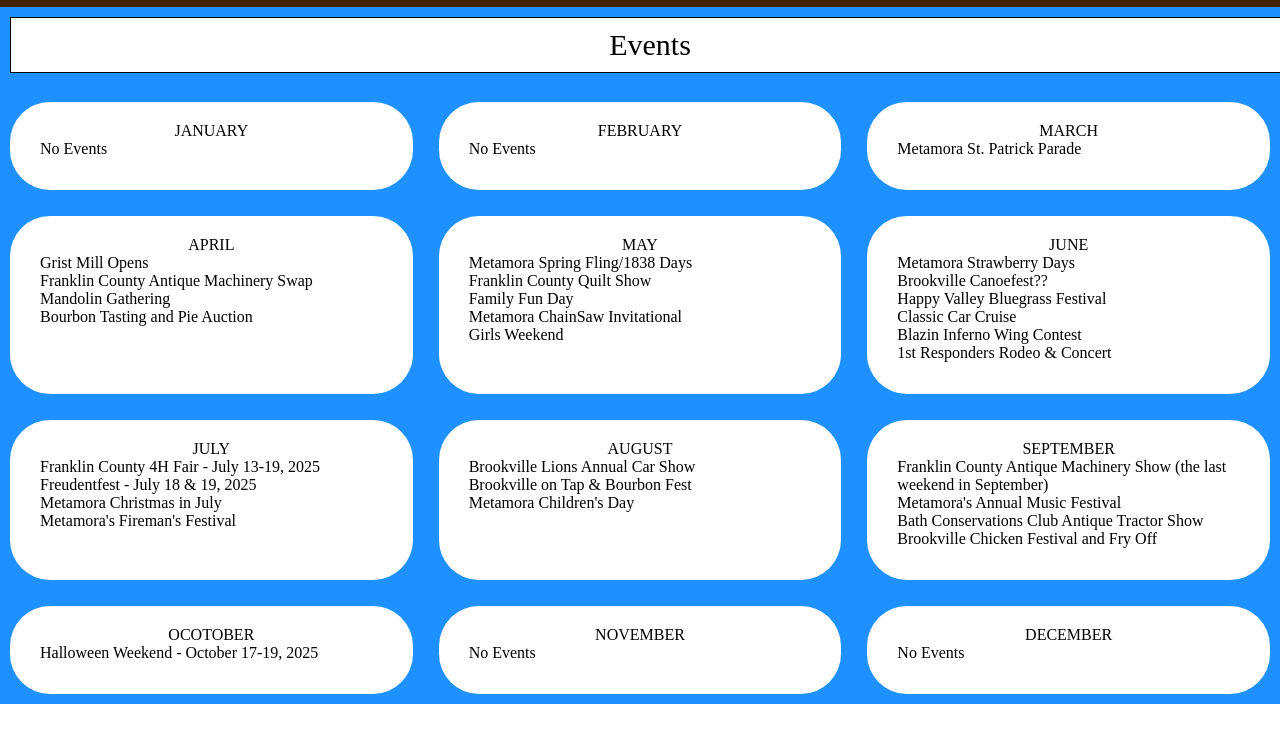
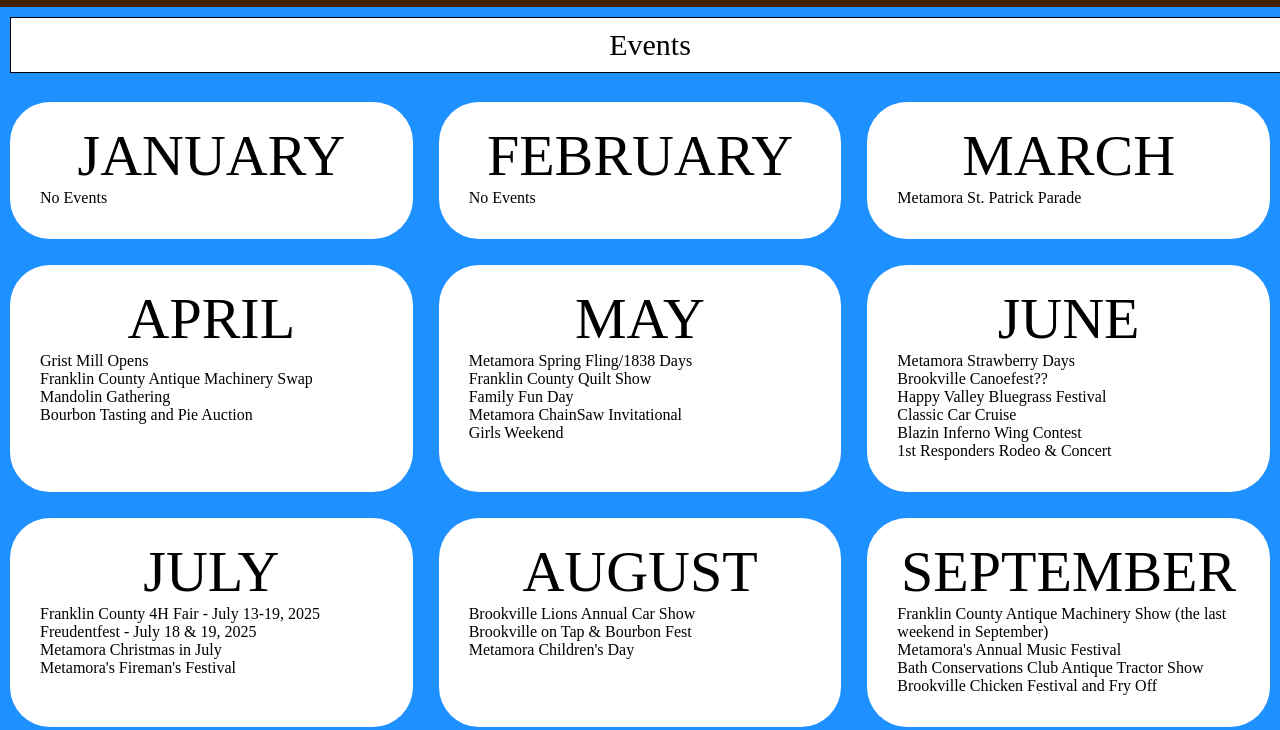
Before and after one commit to dherbert1/FCParks, a plain HTML site: page events.html in a window 1280 px wide. Shown: the part 147-877 px from the top of the page. Before the commit the page ends 851 px from the top, so only its background shows below. Drawn offline with Linux system fonts and the light colour scheme.

Commit message:
ima throw up

```diff
--- a/events-style.css
+++ b/events-style.css
@@ -84,10 +84,9 @@
   text-transform: uppercase;
   display: flex;
   justify-content: center;
-  font-size: var(--fs-lb);
   line-height: var(--lh-lb);
   letter-spacing: var(--ls-lb);
 }
 .name {
-  font-size: xx-large;
+  font-size: 58px;
 }
```
